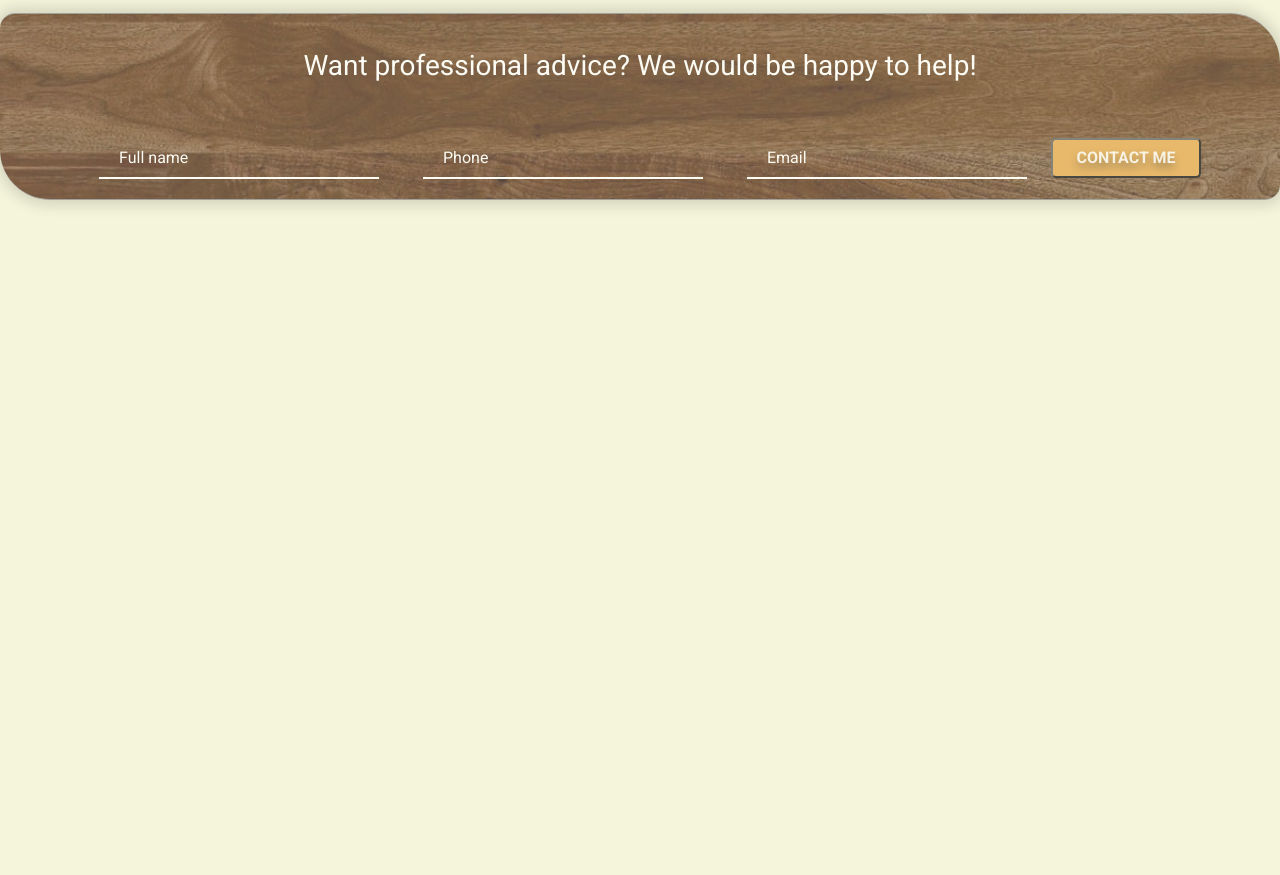
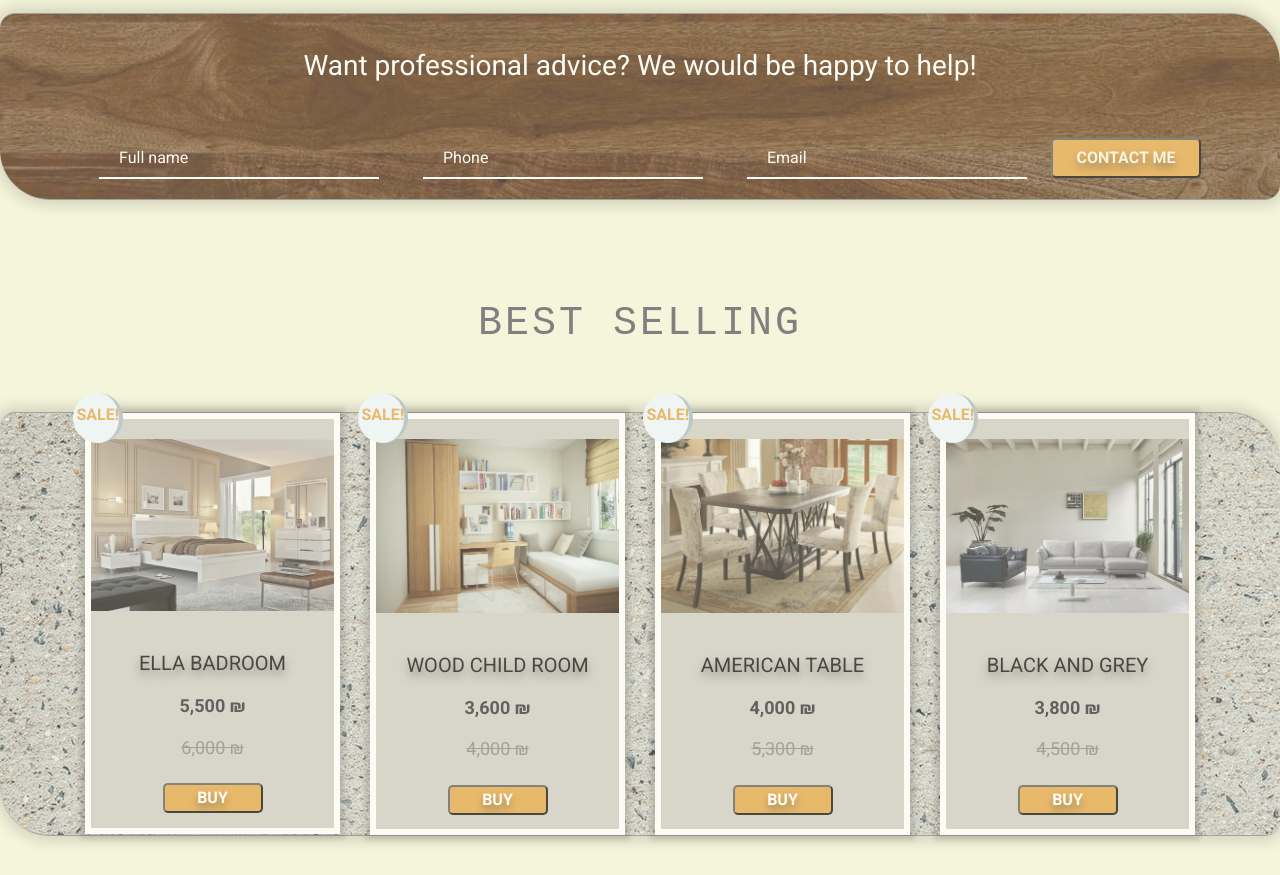
Before and after one commit to shellyniazov/Concorde-furniture, a plain HTML site: page index.html in a window 1280 px wide. Shown: the part 2247-3122 px from the top of the page. Before the commit the page ends 2547 px from the top, so only its background shows below. Drawn offline with nearby package versions, Linux system fonts and the light colour scheme.

Commit message:
topfurniture

```diff
--- a/index.html
+++ b/index.html
@@ -213,6 +213,99 @@
 
 
 
+    <div class="Most">
+        <h1>Best Selling</h1>
+    </div>
+
+
+
+
+    <div class="topfurniture">
+        <div class="container">
+
+            <div class="row">
+
+                <div class=" col-md-3">
+                    <div class="TOP">
+
+                        <div class="logodesign">
+                            <img src="images/circle.jpg" alt="" width="50" height="50">
+                            <p>Sale!</p>
+                        </div>
+                        <div class="best">
+                            <img src="images/badroom.jpg">
+                        </div>
+                        <div class="Description">
+                            <h1>Ella badroom</h1>
+                            <h5>5,500 ₪</h5>
+                            <h6>6,000 ₪</h6>
+                            <input type="submit" value="Buy" class="buy">
+
+                        </div>
+                    </div>
+                </div>
+
+                <div class=" col-md-3">
+                    <div class="TOP">
+                        <div class="logodesign">
+                            <img src="images/circle.jpg" alt="" width="50" height="50">
+                            <p>Sale!</p>
+                        </div>
+                        <div class="best">
+                            <img src="images/children.jpg">
+                        </div>
+                        <div class="Description">
+                            <h1>Wood child room</h1>
+                            <h5>3,600 ₪</h5>
+                            <h6>4,000 ₪</h6>
+                            <input type="submit" value="Buy" class="buy">
+                        </div>
+                    </div>
+                </div>
+
+                <div class="col-md-3">
+                    <div class="TOP">
+                        <div class="logodesign">
+                            <img src="images/circle.jpg" alt="" width="50" height="50">
+                            <p>Sale!</p>
+                        </div>
+                        <div class="best">
+                            <img src="images/din.jpg">
+                        </div>
+                        <div class="Description">
+                            <h1>American table</h1>
+                            <h5>4,000 ₪</h5>
+                            <h6>5,300 ₪</h6>
+                            <input type="submit" value="Buy" class="buy">
+                        </div>
+                    </div>
+                </div>
+
+                <div class="  col-md-3">
+                    <div class="TOP">
+                        <div class="logodesign">
+                            <img src="images/circle.jpg" alt="" width="50" height="50">
+                            <p>Sale!</p>
+                        </div>
+                        <div class="best">
+                            <img src="images/sof.jpg">
+                        </div>
+                        <div class="Description">
+                            <h1>black and grey</h1>
+                            <h5>3,800 ₪</h5>
+                            <h6>4,500 ₪</h6>
+                            <input type="submit" value="Buy" class="buy">
+                        </div>
+                    </div>
+                </div>
+
+
+            </div>
+        </div>
+    </div>
+
+
+
 
 
 
--- a/style.css
+++ b/style.css
@@ -293,3 +293,131 @@ body {
 ::-webkit-input-placeholder {
     color: white;
 }
+
+
+
+
+
+.Most h1 {
+    display: flex;
+    justify-content: center;
+
+    text-align: center;
+    text-transform: uppercase;
+    color: gray;
+    font-size: 40px;
+
+
+    margin-bottom: 3%;
+    font-family: monospace;
+    letter-spacing: 3px;
+}
+
+
+
+
+.topfurniture {
+    background: url(images/gre.jpg);
+    height: auto;
+    width: 100%;
+    opacity: 0.7;
+    display: flex;
+    justify-content: center;
+
+    text-align: center;
+    margin-top: 5%;
+    margin-bottom: 3%;
+    border-radius: 15px 50px;
+
+    border-bottom: 1px solid gray;
+    border-top: 1px solid gray;
+
+    box-shadow: 0px 0px 15px 5px rgba(0, 0, 0, 0.2);
+}
+
+.logodesign {
+    position: relative;
+    top: -20px;
+    position: absolute;
+    left: calc(15% - 40px);
+    display: flex;
+    justify-content: center;
+    text-align: center;
+}
+
+.logodesign p {
+    color: rgb(228, 161, 60);
+    ;
+    position: absolute;
+    bottom: 0px;
+    font-weight: bold;
+}
+
+.TOP {
+    border: 6px solid white;
+    background: rgb(204, 201, 194);
+    width: auto;
+    height: auto;
+    box-shadow: 0px 0px 5px 5px rgba(0, 0, 0, 0.2);
+
+    text-transform: uppercase;
+}
+
+.TOP:hover {
+    box-shadow: 0px 0px 15px 15px rgba(0, 0, 0, 0.2);
+    transition: 0.5s;
+}
+
+.best img {
+    width: 100%;
+    height: auto;
+    margin-top: 20px;
+    margin-bottom: 20px;
+}
+
+.best :hover {
+    transition: 0.8s ease;
+    transform: scale(1.1);
+}
+
+.Description h1 {
+    font-size: 20px;
+    color: black;
+    text-shadow: 0 5px 8px rgba(0, 0, 0, 0.5);
+    margin-top: 20px;
+    margin-bottom: 20px;
+}
+
+.Description h5 {
+    font-size: 18px;
+    margin-top: 20px;
+    margin-bottom: 20px;
+    font-weight: bold;
+}
+
+.Description h6 {
+    font-size: 18px;
+    margin-top: 20px;
+    margin-bottom: 20px;
+    color: grey;
+    text-decoration: line-through;
+    margin-top: 0px;
+}
+
+.buy {
+    background-color: rgb(228, 161, 60);
+    color: white;
+    text-transform: uppercase;
+    width: 100px;
+    height: auto;
+    margin-top: 2%;
+    margin-bottom: 6%;
+    font-weight: bold;
+    border-radius: 5px;
+    text-shadow: 0 5px 8px rgba(0, 0, 0, 0.5);
+}
+
+.buy:hover {
+    transition: 0.9s ease;
+    transform: scale(1.2);
+}
```
